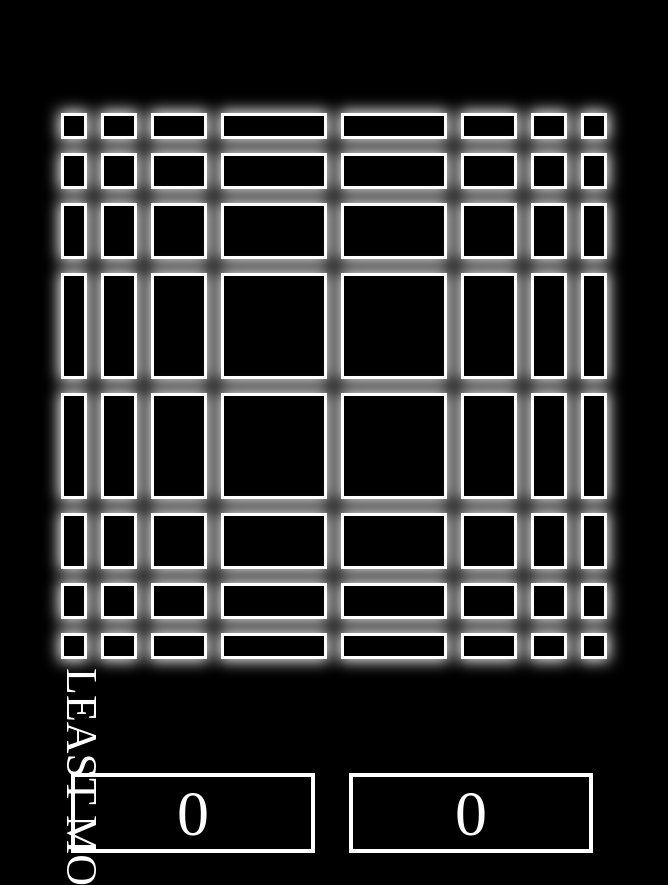
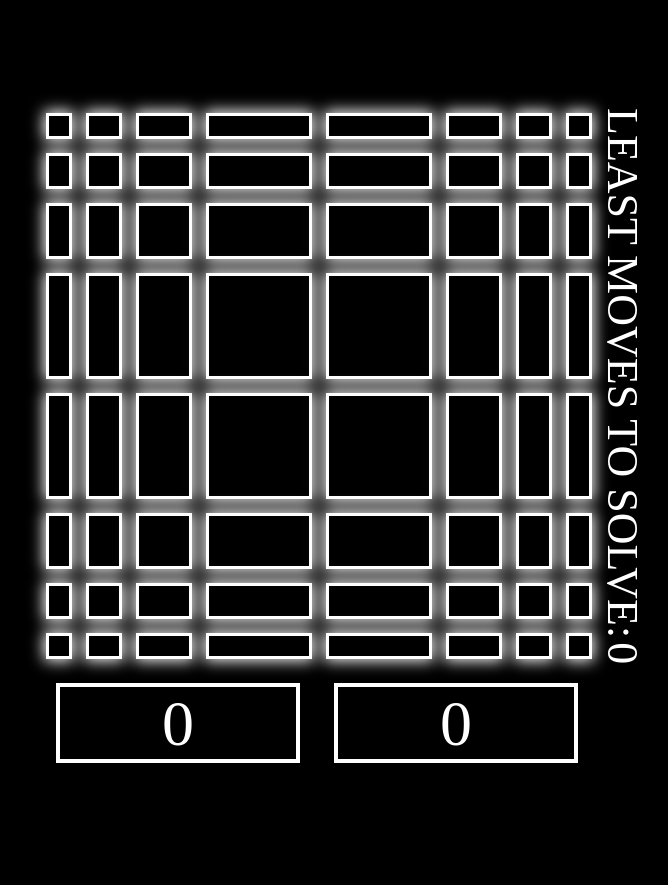
Before and after one commit to cbm54d/Cross-Invert, a plain HTML site: page index.html in a window 1280 px wide. Shown: the top 885 px of the page, without its empty margins (279-947 px from the left). After the commit the page ends 800 px from the top, so only its background shows below. Drawn offline with Linux system fonts and the light colour scheme.

Commit message:
fixed sideways text formatting

```diff
--- a/main.css
+++ b/main.css
@@ -10,6 +10,7 @@
     bottom:0;
     width:auto;
     height:50px;
+    float: left;
 }
 
 #numBoxes {
@@ -19,13 +20,14 @@
 
 #wrapper {
     padding-top: 100px;
-    width: 610px;
+    width: 640px;
     /*display:inline-block;*/
     margin: 0 auto;
 }
 
 #grid {
-    width:560px;
+    /*width:560px;*/
+    float: left;
 }
 
 .numBox {
```
